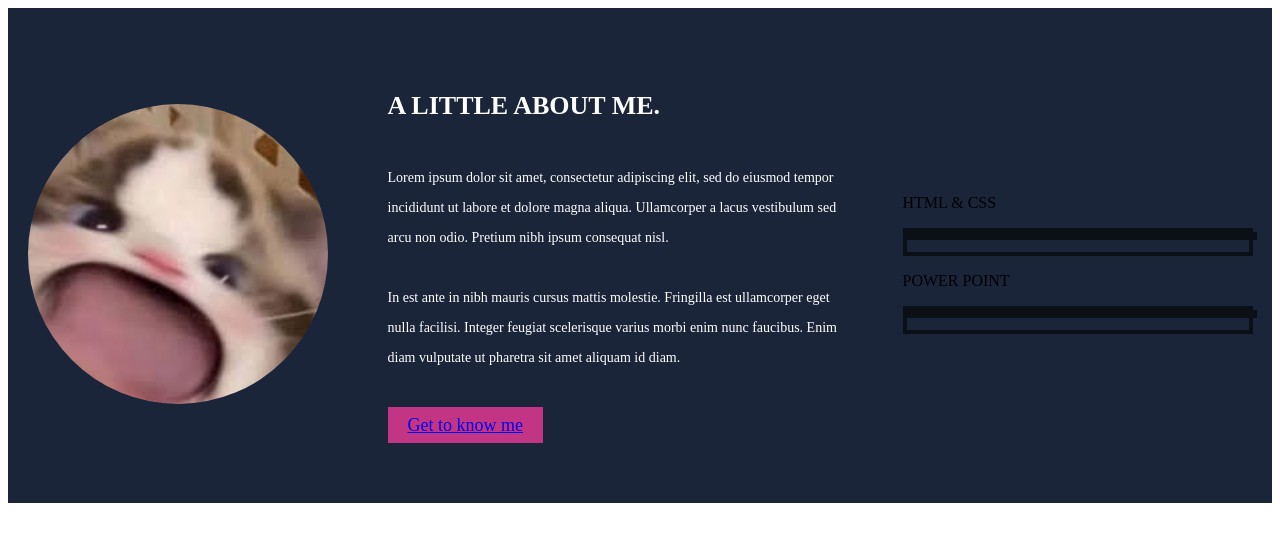
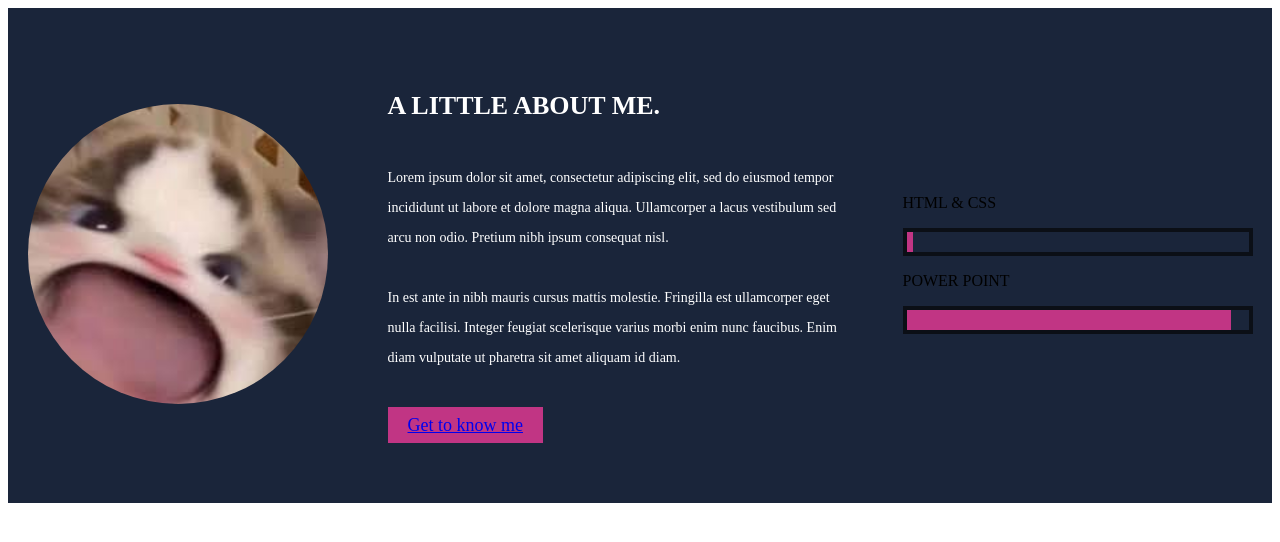
Before and after one commit to Sarzuliini/Sarzuliini.github.io, a plain HTML site: page Index.html in a window 1280 px wide. Drawn offline with Linux system fonts and the light colour scheme.

Commit message:
About me
Päivitin tämän ja nyt se toimii hyvin ja siihen on kommentoitu mitä mikäkin tekee

```diff
--- a/Index.html
+++ b/Index.html
@@ -16,7 +16,7 @@
         <img src="img/images.jpg" alt="tämä on minä">
     </div>
 
-
+<!-- Tämä on about me TEXSTI JA LINKKI MINUUN-->
     <div class="index-about-text">
         <H2> A little about me. </H2>
         <P>Lorem ipsum dolor sit amet, consectetur adipiscing elit, sed do eiusmod tempor incididunt ut labore et dolore magna aliqua. Ullamcorper a lacus vestibulum sed arcu non odio. Pretium nibh ipsum consequat nisl.
@@ -24,14 +24,16 @@
         In est ante in nibh mauris cursus mattis molestie. Fringilla est ullamcorper eget nulla facilisi. Integer feugiat scelerisque varius morbi enim nunc faucibus. Enim diam vulputate ut pharetra sit amet aliquam id diam.</P>
         <a href="#">Get to know me</a>
     </div>
+<!-- TÄMÄ KERTOO SKIL PALKISTA-->
     <div class="index-about-skill">
         <p>HTML & CSS</p>
         <div class="index-about-skill-bar">
-            <div class="index-about-skill-bar-fill"></div>
+            <div class="index-about-skill-bar-fill htmlcss"></div>
         </div>
+
         <p>POWER POINT</p>
         <div class="index-about-skill-bar">
-            <div class="index-about-skill-bar-fill"></div>
+            <div class="index-about-skill-bar-fill powerpoint"></div>
         </div>
 
     </div>
--- a/style.css
+++ b/style.css
@@ -1,6 +1,6 @@
 
 /* About Section*/
-
+/* tämä tekee laatikon nettisivulle*/
 .index-about {
     width: 100%;
     padding: 60px 0;
@@ -10,7 +10,7 @@
     align-items: center;
     column-gap: 60px;
 }
-
+/*tämä pyöristää kuvan*/
 .index-about-img img {
     width: 300px;
     border-radius: 300px;
@@ -23,7 +23,9 @@
 .index-about-text p {
     padding: 20px 0;
 }
-/*#c13584*/
+
+
+/*#c13584*/ /*tämä on nettisivun linkin tekstin muokkaus */
 .index-about-text a {
     font-size: 18px;
     display: block;
@@ -33,10 +35,12 @@
     padding: 0 20px;
     width: fit-content;
 }
-
+/* tämä muokkaa linkin päälle menevään palkkia*/
 .index-about-text a:hover {
     background-color: #ff0090;
 }
+
+/* tämä koko osa kertoo skil palkin muuttamisesta*/
 
 .index-about-skill {
     flex-basis: 350px;
@@ -49,12 +53,18 @@
     border: 4px solid #0b0F16;
 }
 .index-about-skill-bar-fill {
-    width: 100%;
-    height: 100%x;
-    border: 4px solid #0b0F16;
+
+    height: 100%;
+    background-color: #c13584;
 }
 
+.htmlcss {
+    width: 2%;
+    }
 
+.powerpoint {
+    width: 95%;
+    }
 
 
 
```
